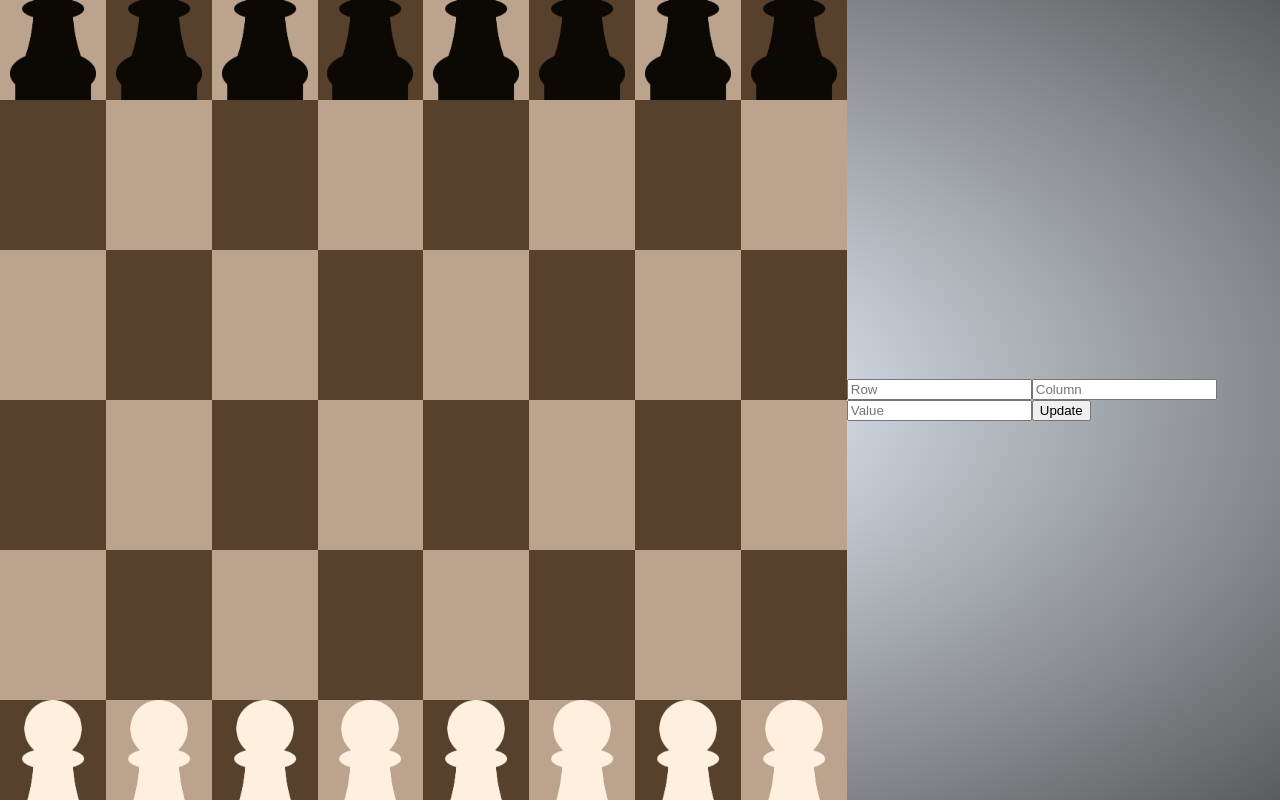
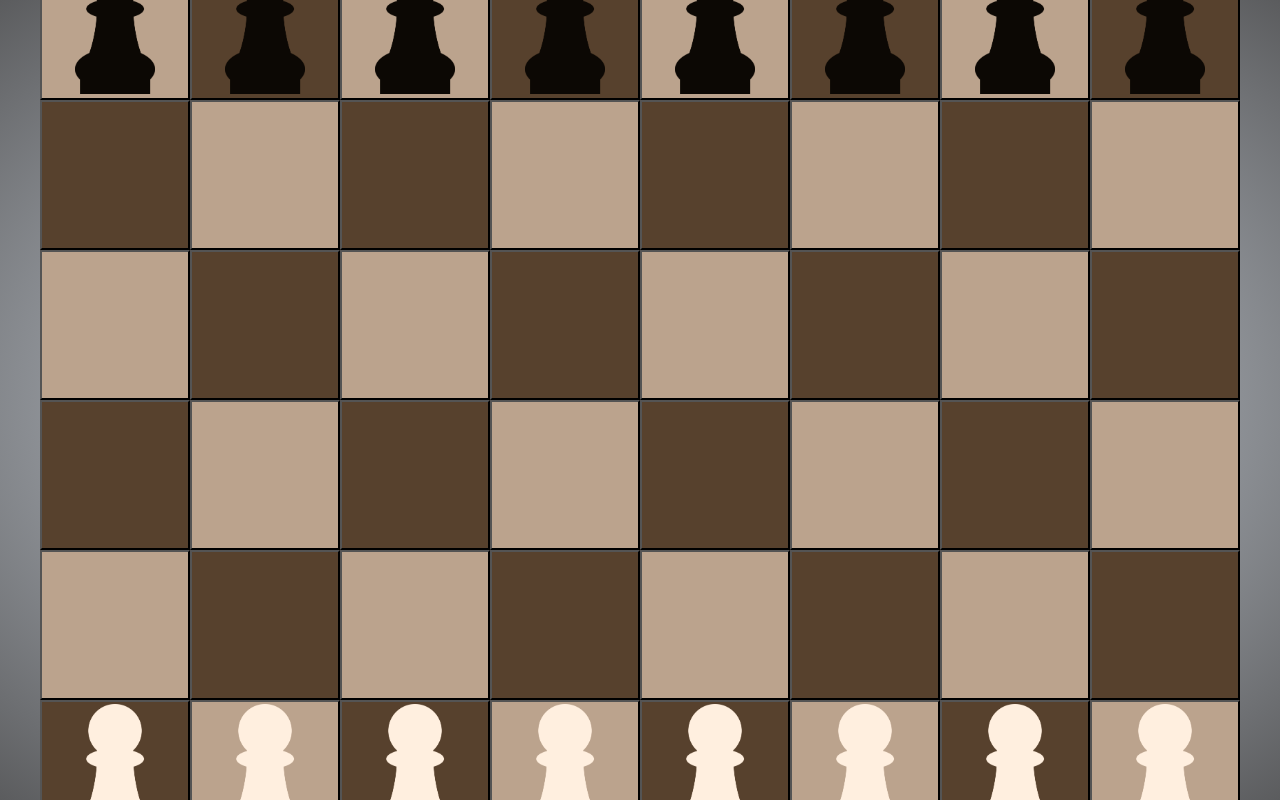
Before and after one commit to camgraham22/React-Chess, a React (Vite) app: page / in a window 1280 px wide. Shown: the top 800 px of the page. Built offline with nearby package versions, Linux system fonts and the light colour scheme.

Commit message:
added move validation when clicking on a chess piece and move logic for pawn and rook

```diff
--- a/src/App.css
+++ b/src/App.css
@@ -13,6 +13,9 @@ html, body {
 }
 .grid-container {
   display: grid;
+  position: absolute;
+  top: 0;
+  left: 0;
   width: 1200px;
   height: 1200px;
   grid-template-columns: repeat(8, 1fr);
@@ -27,6 +30,11 @@ html, body {
   height: 100%;
 }
 
+.chess-board-container {
+  position: relative;
+  width: 1200px;
+  height: 1200px;
+}
 
 .white {
   background-color: rgb(187, 163, 141);
@@ -36,7 +44,17 @@ html, body {
   background-color: rgb(87, 65, 45);
 }
 
+
+.valid-move {
+  z-index: 10;
+  background-color: rgba(255, 61, 61, 0.418);
+}
+
+.invalid-move {
+  background-color: rgba(0, 0, 0, 0);
+}
+
 .chess-image {
-  height:150px;
+  height:140px;
   width: auto;
 }
--- a/src/App.jsx
+++ b/src/App.jsx
@@ -21,9 +21,8 @@ function App() {
 
   return (
     <div className="app-container">
-          <ChessBoard boardState={boardState}/>
+          <ChessBoard boardState={boardState} updateBoardState={updateBoardState} />
           {/* <Pawn updateBoard={updateBoardState} boardState={boardState}/> */}
-          <BoardManager boardState={boardState} updateBoardState={updateBoardState} />
     </div>
   )
 }
--- a/src/components/BoardManager.jsx
+++ b/src/components/BoardManager.jsx
@@ -7,7 +7,7 @@ export default function BoardManager({ boardState, updateBoardState }) {
     const [value, setValue] = useState();
 
 
-    function updateCell(row, column, value) {
+    function makeMove(row, column, value) {
         console.log("Old State: " + boardState)
         let newBoardState = boardState.slice();
         newBoardState[row] = boardState[row].slice();
@@ -33,7 +33,7 @@ export default function BoardManager({ boardState, updateBoardState }) {
             onChange={(e) => setValue(e.target.value)}
             placeholder="Value"
             />
-            <button onClick={() => updateCell(row, column, value)}>Update</button>
+            <button onClick={() => makeMove(row, column, value)}>Update</button>
         </div>
     )
 }
--- a/src/components/board.jsx
+++ b/src/components/board.jsx
@@ -1,6 +1,13 @@
+import { useState } from 'react';
 import '../App.css';
+import MoveValidator from './moveValidator';
 
-export default function ChessBoard({boardState}) {
+export default function ChessBoard({boardState, updateBoardState}) {
+
+    const [ currentRow, setCurrentRow ] = useState(-1);
+    const [ currentColumn, setCurrentColumn ] = useState(-1);
+    const [ validateMove , setValidateMove ] = useState(false);
+
 
     const CHESS_PIECE_IMAGES = {
        "-6": {img: "black-king.png"},
@@ -25,13 +32,22 @@ export default function ChessBoard({boardState}) {
         for (let column = 0; column < columns; column++) {
             const pieceValue = boardState[row][column];
             const pieceImage = CHESS_PIECE_IMAGES[pieceValue]?.img;
-            cells.push(<div key={`${row}:${column}`} className={lastCellBlack ? "white" : "black"}> {!(pieceImage === undefined) && <img src={pieceImage} className="chess-image"></img>}</div>);
+            cells.push(
+                <button
+                    key={`${row}:${column}`}
+                    className={lastCellBlack ? "white" : "black"}
+                    onClick={() => {setValidateMove(true), setCurrentRow(row), setCurrentColumn(column)}}>
+                    {!(pieceImage === undefined) && <img src={pieceImage} className="chess-image"></img>}
+                </button>);
             lastCellBlack = !lastCellBlack;
         }
         lastCellBlack = !lastCellBlack;
 
     }
     return (
-        <div className="grid-container">{cells}</div>
+        <div className="chess-board-container">
+                {validateMove && <MoveValidator pieceValue={boardState[currentRow][currentColumn]} currentRow={currentRow} currentColumn={currentColumn} boardState={boardState} updateBoardState={updateBoardState}/>}
+            <div className="grid-container">{cells}</div>
+        </div>
     );
 }
--- /dev/null
+++ b/src/components/moveValidator.jsx
@@ -0,0 +1,101 @@
+import "../App.css"
+import { useEffect, useState } from "react";
+
+export default function MoveValidator({pieceValue, currentRow, currentColumn, boardState, updateBoardState}) {
+    const rows = 8;
+    const columns = 8;
+    const cells = [];
+    const validMoves = showValidMoves();
+
+    function showValidMoves() {
+
+        const tempMoves = Array.from({ length: 8 }, () => Array(8).fill(0));
+        console.log(pieceValue);
+        // Converts strings into values
+        switch (Number(pieceValue)) {
+            case 1:
+                if (currentRow === 6) {
+                    if (boardState[currentRow - 2][currentColumn] === 0) {
+                        tempMoves[currentRow - 2][currentColumn] = 1;
+                    }
+                }
+                if (currentRow >= 1) {
+                    if (boardState[currentRow - 1][currentColumn] === 0) {
+                        tempMoves[currentRow - 1][currentColumn] = 1;
+                    }
+                    if (currentColumn > 0 && boardState[currentRow - 1][currentColumn - 1] < 0) {
+                        tempMoves[currentRow - 1][currentColumn - 1] = 1;
+                    }
+                    if (currentColumn < 7 && boardState[currentRow - 1][currentColumn + 1] < 0) {
+                        tempMoves[currentRow - 1][currentColumn + 1] = 1;
+                    }
+                }
+                break;
+
+            case 2:
+                console.log(currentRow);
+                let tempCurrentRow = currentRow - 1;
+                console.log(`${tempCurrentRow} + ${currentColumn}`);
+
+                while (tempCurrentRow >= 0 && boardState[tempCurrentRow][currentColumn] <= 0) {
+                    tempMoves[tempCurrentRow][currentColumn] = 2;
+                    if (boardState[tempCurrentRow][currentColumn] < 0) {
+                        tempCurrentRow = -1;
+                    }
+                    tempCurrentRow--;
+                }
+
+                tempCurrentRow = currentRow + 1;
+                while (tempCurrentRow <= 7 && boardState[tempCurrentRow][currentColumn] <= 0) {
+                    tempMoves[tempCurrentRow][currentColumn] = 2;
+                    if (boardState[tempCurrentRow][currentColumn] < 0) {
+                        tempCurrentRow = -1;
+                    }
+                    tempCurrentRow++;
+                }
+
+                let tempCurrentColumn = currentColumn - 1;
+                while (tempCurrentColumn >= 0 && boardState[currentRow][tempCurrentColumn] <= 0) {
+                    tempMoves[currentRow][tempCurrentColumn] = 2;
+                    if (boardState[currentRow][tempCurrentColumn] < 0) {
+                        tempCurrentColumn = -1;
+                    }
+                    tempCurrentColumn--;
+                }
+
+                tempCurrentColumn = currentColumn + 1;
+                while (tempCurrentColumn <= 7 && boardState[currentRow][tempCurrentColumn] <= 0) {
+                    tempMoves[currentRow][tempCurrentColumn] = 2;
+                    if (boardState[currentRow][tempCurrentColumn] < 0) {
+                        tempCurrentColumn = -1;
+                    }
+                    tempCurrentColumn++;
+                }
+                break;
+        }
+
+        return tempMoves;
+    }
+
+    function makeMove({boardState, row, column, validMovesValue, updateBoardState}) {
+        let tempState = boardState.map((row) => [...row]);
+        tempState[row][column] = validMovesValue;
+        tempState[currentRow][currentColumn] = 0;
+        updateBoardState(tempState);
+    }
+
+    for (let row = 0; row < rows; row++) {
+        for (let column = 0; column < columns; column++) {
+            const validMovesValue = validMoves[row][column];
+
+            cells.push(<button
+                key={`${row}:${column}`}
+                className={( validMovesValue >= 1 )? "valid-move" : "invalid-move"}
+                onClick={() => makeMove({boardState, row, column, validMovesValue, updateBoardState})} />)
+        }
+    }
+
+    return (
+        <div className="grid-container">{cells}</div>
+    )
+}
```
